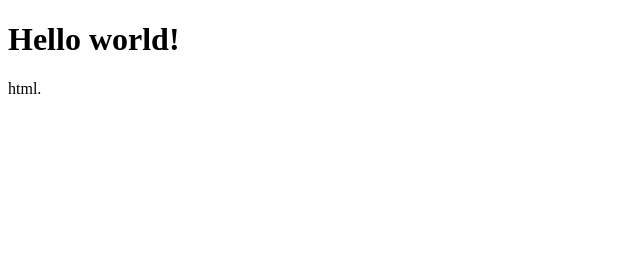
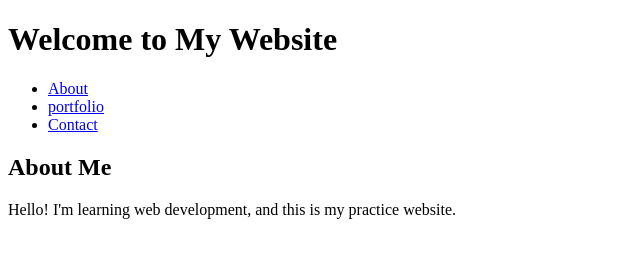
Before and after one commit to jaoro08/jaoro08.github.io, a plain HTML site: page index.html in a window 1280 px wide. Shown: the whole page, without its empty margins (0-640 px from the left). Drawn offline with Linux system fonts and the light colour scheme.

Commit message:
uploading a website

```diff
--- a/index.html
+++ b/index.html
@@ -1,12 +1,26 @@
 <!DOCTYPE html>
 <html lang="en">
 <head>
-  <meta charset="UTF-8">
-  <meta name="viewport" content="width=device-width, initial-scale=1.0">
-  <title>Simple Page</title>
+    <meta charset="UTF-8">
+    <meta name="viewport" content="width=device-width, initial-scale=1.0">
+    <title>My Simple Website</title>
+    <link rel="stylesheet" href="styles.css">
+
 </head>
 <body>
-  <h1>Hello world!</h1>
-  <p>html.</p>
-</body>
-</html>
+    <header>
+        <h1>Welcome to My Website</h1>
+        <nav>
+            <ul>
+                <li><a href="about.html">About</a></li>
+                <li><a href="portfolio.html">portfolio</a></li>
+                <li><a href="contact.html">Contact</a></li>
+            </ul>
+        </nav>
+    </header>
+
+    <main>
+        <section id="about">
+            <h2>About Me</h2>
+            <p>Hello! I'm learning web development, and this is my practice website.</p>
+        </sectio
```
